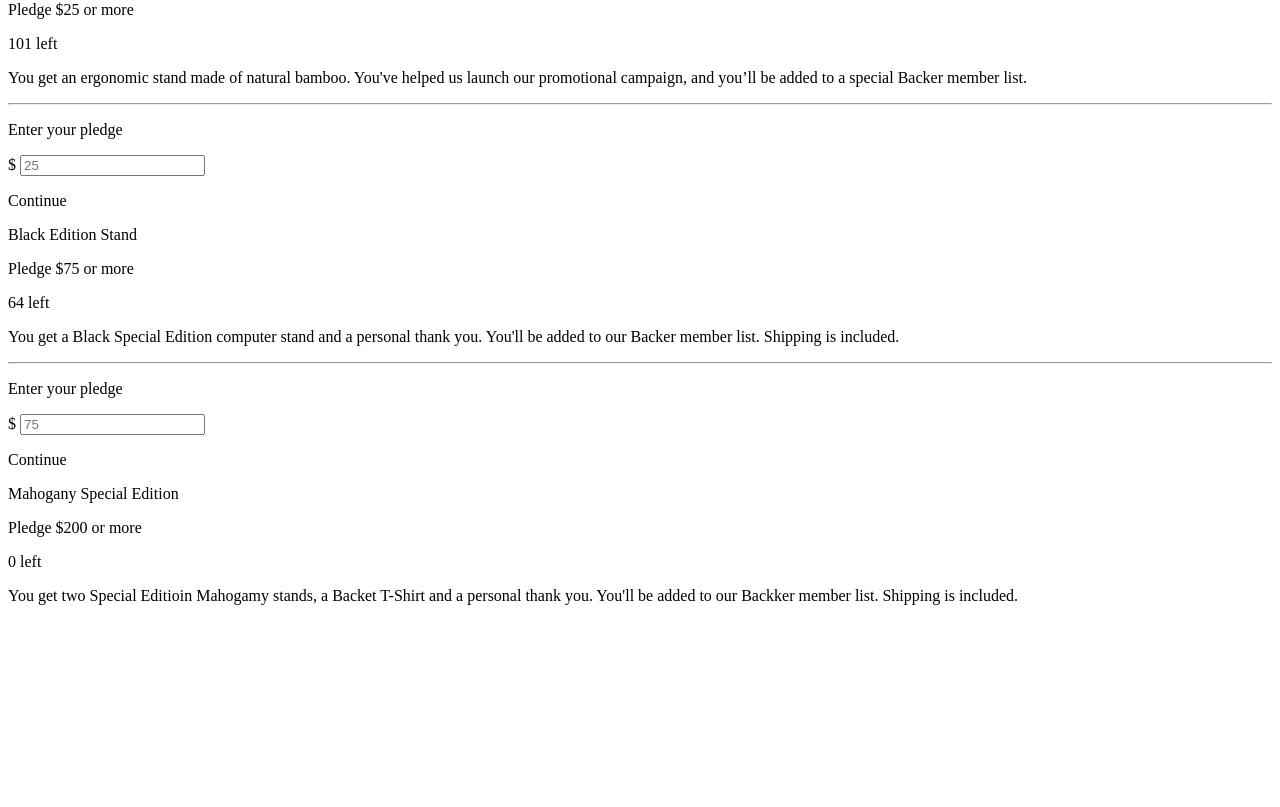
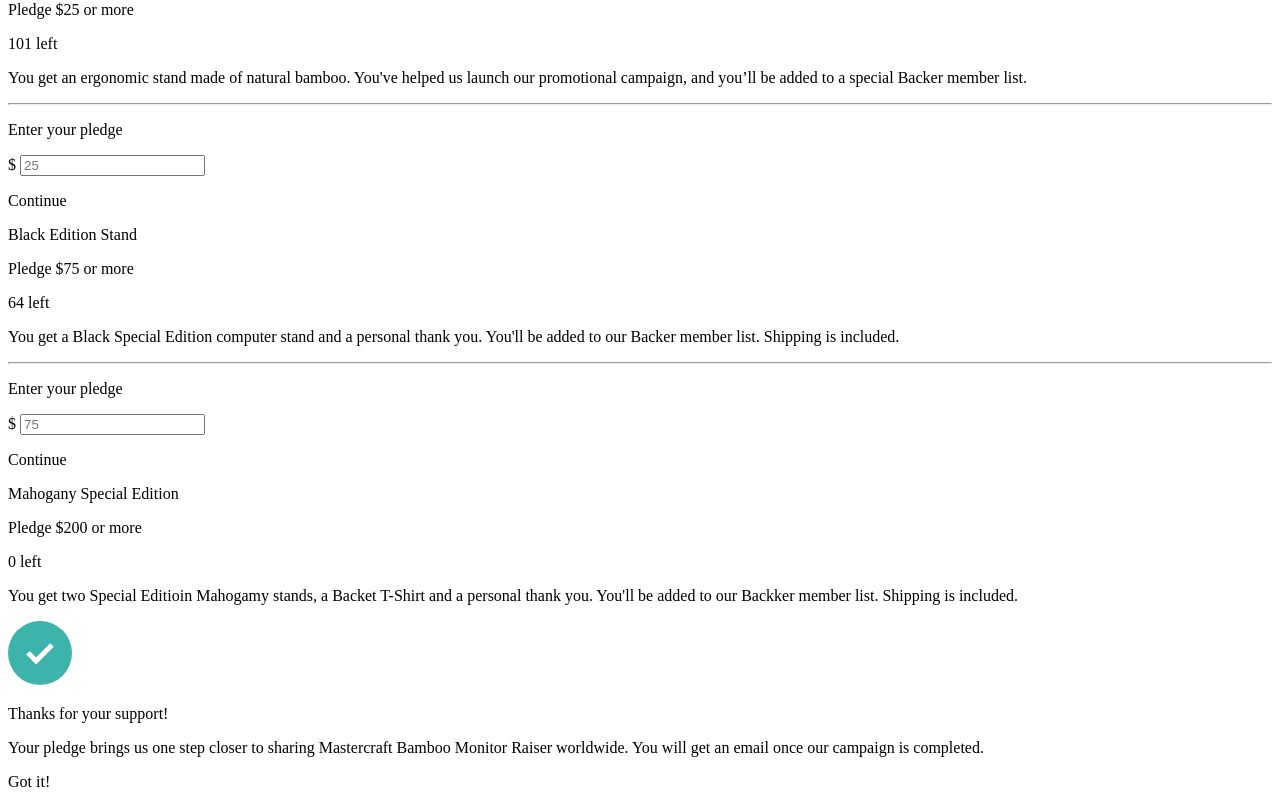
Before and after one commit to Radiant-O/Fund-raising-Site, a Vue app: page / in a window 1280 px wide. Shown: the part 1297-2104 px from the top of the page. Before the commit the page ends 1918 px from the top, so only its background shows below. Built offline with nearby package versions, Linux system fonts and the light colour scheme; the HTML template or start-up script is replaced by a standard one.

Commit message:
Style Confirmation Modal

```diff
--- a/src/App.vue
+++ b/src/App.vue
@@ -8,19 +8,28 @@
   <body>
     <Home />
   </body>
-  <ProjectModal />
+  <ProjectModal
+  />
+  <ConfirmModal/>
 </template>
 
 <script>
 import Navbar from "./components/Navbar.vue";
 import ProjectModal from "./components/ProjectModal.vue";
 import Home from "./views/Home.vue";
+import ConfirmModal from "./components/ConfirmModal.vue"
 export default {
   components: {
     Navbar,
     Home,
     ProjectModal,
+    ConfirmModal
   },
+  data(){
+    return{
+
+    }
+  }
 };
 </script>
 
--- a/src/assets/styles.css
+++ b/src/assets/styles.css
@@ -121,7 +121,7 @@
 /* The ProjectModal */
 
 .supt-modal{
-    @apply absolute w-[50%] bg-white left-[25%] border rounded-lg p-8
+    @apply absolute w-[50%] bg-white left-[25%] border rounded-lg p-8 top-36
 }
 .supt-modal img{
     @apply float-right pb-4 cursor-pointer
@@ -182,3 +182,21 @@
 }
 
 /* confirmation Modal */
+.confirmModal{
+    @apply fixed top-0  inset-0 h-[100vh]
+}
+.confirm{
+    @apply w-[28%] border-none bg-white p-8 rounded-2xl mx-auto mt-[25vh] text-justify
+}
+.confirm img{
+    @apply mx-auto w-12
+}
+.confirm .thanks{
+    @apply font-bold py-2 text-center
+}
+.confirm .thanks-cont{
+    @apply text-center text-Darkgray pb-3
+}
+.confirm .conf-btn{
+    @apply text-center text-white text-sm font-bold border-none rounded-3xl w-fit bg-ModerateCyan py-2 px-4 mx-auto my-2 cursor-pointer
+}
--- /dev/null
+++ b/src/components/ConfirmModal.vue
@@ -0,0 +1,24 @@
+<template>
+  <section class="confirmModal">
+  <div class="confirm">
+    <img src="../assets/images/icon-check.svg" alt="">
+    <div class="confirmation-msg">
+        <p class="thanks">Thanks for your support!</p>
+        <p class="thanks-cont">Your pledge brings us one step closer to sharing Mastercraft Bamboo Monitor Raiser worldwide. You will get an email once our campaign is completed.</p>
+
+        <p class="conf-btn">Got it!</p>
+    </div>
+  </div>
+  </section>
+
+</template>
+
+<script>
+export default {
+
+}
+</script>
+
+<style>
+
+</style>
--- a/src/components/ProjectModal.vue
+++ b/src/components/ProjectModal.vue
@@ -104,7 +104,9 @@
 </template>
 
 <script>
-export default {};
+export default {
+
+};
 </script>
 
 <style></style>
```
Also changed, not shown: src/components/ConfirmatinModal.vue (deleted, +0 -22 lines).
